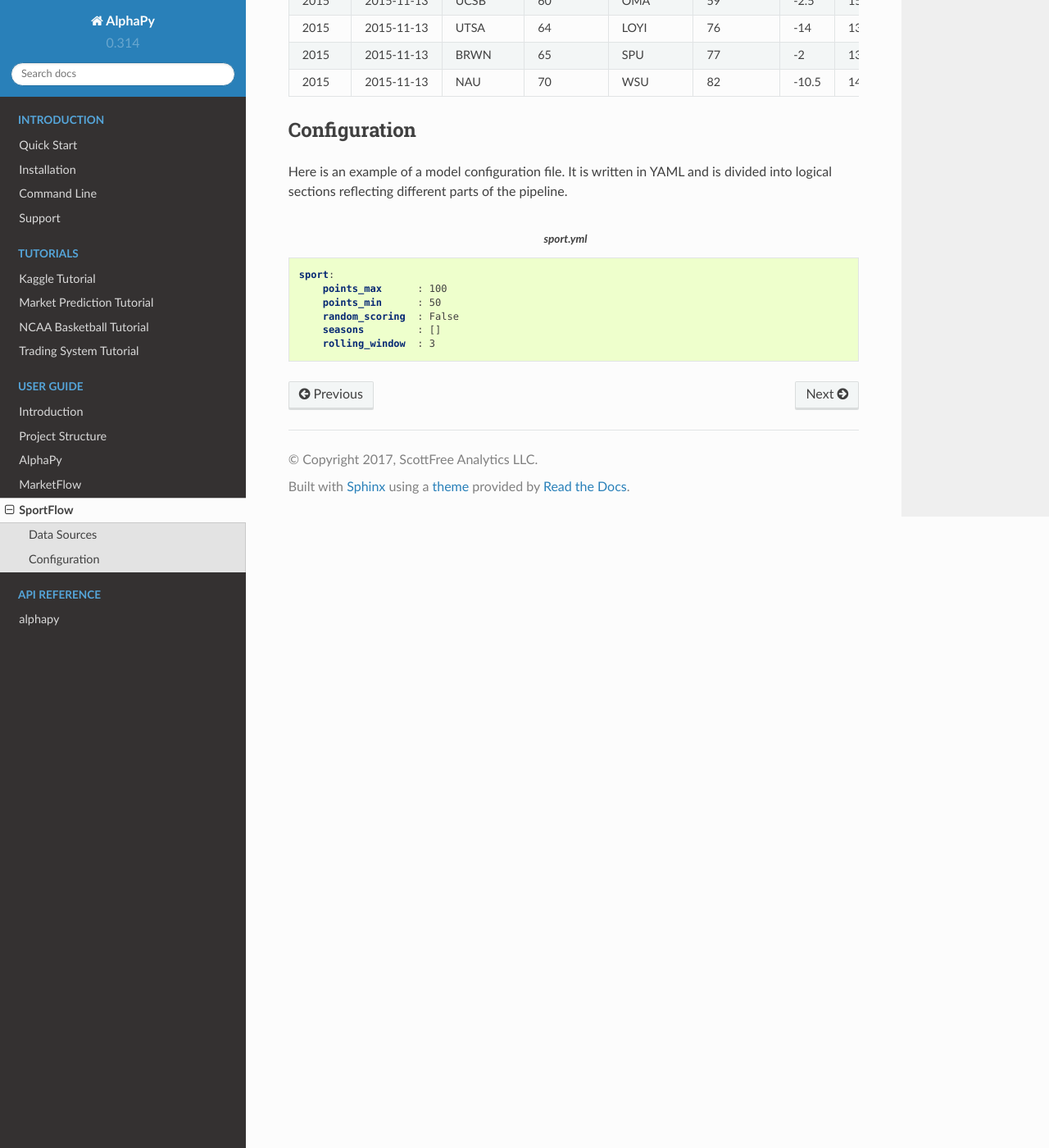
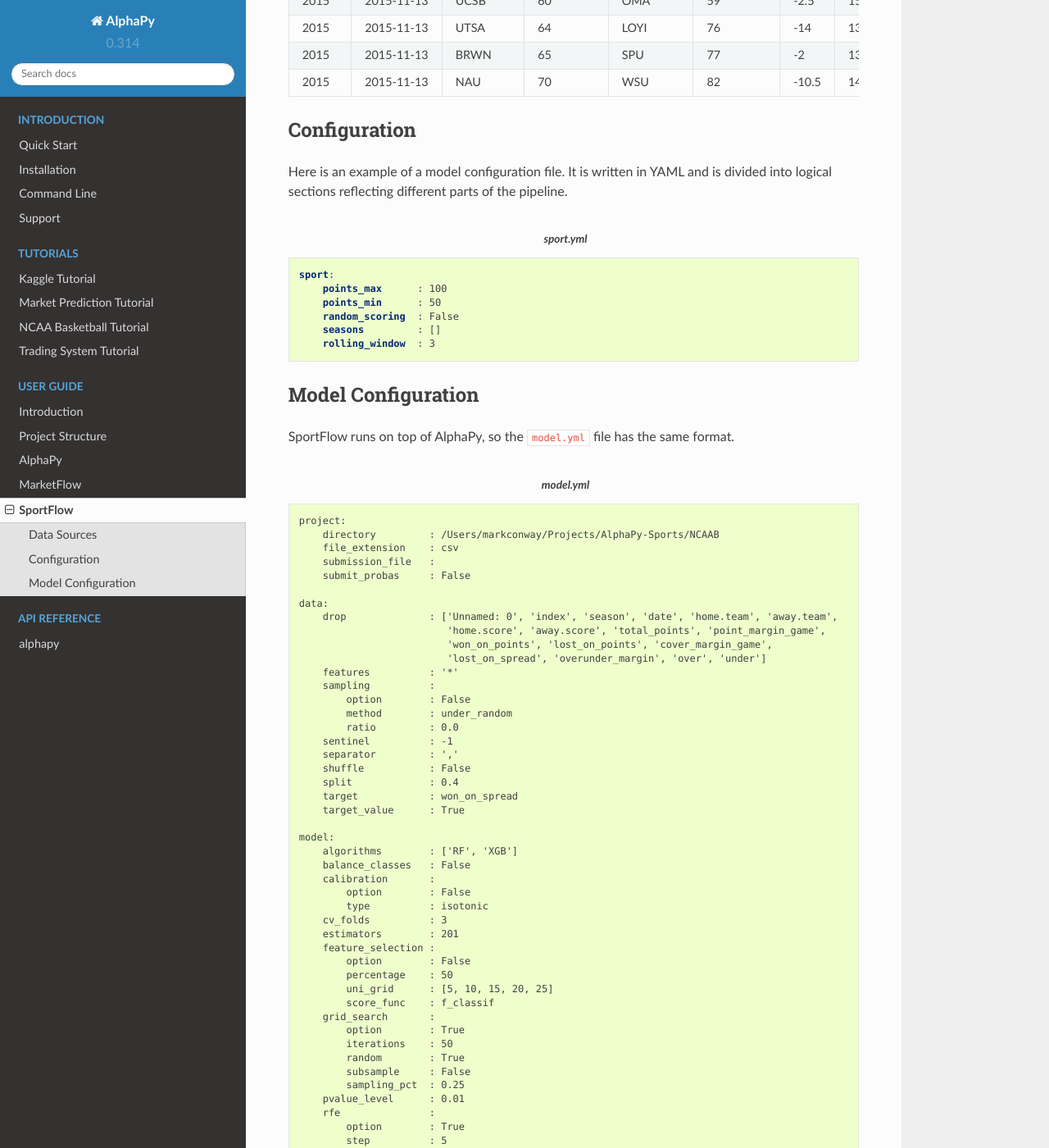
Before and after one commit to ScottfreeLLC/AlphaPy, a Sphinx documentation site: the page built from docs/user_guide/sport_flow.rst, in a window 1280 px wide and 1400 px high, scrolled down 1935 px. Shown: the whole window at 82% size. Built offline with Sphinx 7.4.7 and the Read the Docs theme 2.0.0, drawn with Linux system fonts in a browser that asks for light colours; some of the changed text lies outside the part shown.

Commit message:
MarketFlow and SportFlow docs
MarketFlow and SportFlow docs

```diff
--- a/docs/user_guide/market_flow.rst
+++ b/docs/user_guide/market_flow.rst
@@ -6,8 +6,8 @@ models for making market predictions. The platform gets stock price
 data from Yahoo Finance (end-of-day) and Google Finance (intraday),
 transforming the data into canonical form for training and testing.
 MarketFlow is powerful because you can easily apply new features
-to groups of stocks simultaneously using our *Feature Definition
-Language* (FDL). All of the dataframes are aggregated and split
+to groups of stocks simultaneously using our *Variable Definition
+Language* (VDL). All of the dataframes are aggregated and split
 into training and testing files for input into *AlphaPy*.
 
 .. image:: market_pipeline.png
@@ -111,7 +111,7 @@ of the market.yml file and run ``mflow``.
 Variables and Aliases
 ---------------------
 
-Because market analysis has a wide array of technical indicators,
+Because market analysis encompasses a wide array of technical indicators,
 you can define features using the *Variable Definition Language* (VDL).
 
 
--- a/docs/user_guide/sport_flow.rst
+++ b/docs/user_guide/sport_flow.rst
@@ -33,3 +33,14 @@ pipeline.
 .. literalinclude:: sport.yml
    :language: yaml
    :caption: **sport.yml**
+
+
+Model Configuration
+-------------------
+
+SportFlow runs on top of AlphaPy, so the ``model.yml`` file has
+the same format.
+
+.. literalinclude:: sport_model.yml
+   :language: text
+   :caption: **model.yml**
--- /dev/null
+++ b/docs/user_guide/sport_model.yml
@@ -0,0 +1,113 @@
+project:
+    directory         : /Users/markconway/Projects/AlphaPy-Sports/NCAAB
+    file_extension    : csv
+    submission_file   :
+    submit_probas     : False
+
+data:
+    drop              : ['Unnamed: 0', 'index', 'season', 'date', 'home.team', 'away.team',
+                         'home.score', 'away.score', 'total_points', 'point_margin_game',
+                         'won_on_points', 'lost_on_points', 'cover_margin_game',
+                         'lost_on_spread', 'overunder_margin', 'over', 'under']
+    features          : '*'
+    sampling          :
+        option        : False
+        method        : under_random
+        ratio         : 0.0
+    sentinel          : -1
+    separator         : ','
+    shuffle           : False
+    split             : 0.4
+    target            : won_on_spread
+    target_value      : True
+
+model:
+    algorithms        : ['RF', 'XGB']
+    balance_classes   : False
+    calibration       :
+        option        : False
+        type          : isotonic
+    cv_folds          : 3
+    estimators        : 201
+    feature_selection :
+        option        : False
+        percentage    : 50
+        uni_grid      : [5, 10, 15, 20, 25]
+        score_func    : f_classif
+    grid_search       :
+        option        : True
+        iterations    : 50
+        random        : True
+        subsample     : False
+        sampling_pct  : 0.25
+    pvalue_level      : 0.01
+    rfe               :
+        option        : True
+        step          : 5
+    scoring_function  : 'roc_auc'
+    type              : classification
+
+features:
+    clustering        :
+        option        : False
+        increment     : 3
+        maximum       : 30
+        minimum       : 3
+    counts            :
+        option        : False
+    encoding          :
+        rounding      : 3
+        type          : factorize
+    factors           : ['line', 'delta.wins', 'delta.losses', 'delta.ties',
+                         'delta.point_win_streak', 'delta.point_loss_streak',
+                         'delta.cover_win_streak', 'delta.cover_loss_streak',
+                         'delta.over_streak', 'delta.under_streak']
+    interactions      :
+        option        : True
+        poly_degree   : 2
+        sampling_pct  : 5
+    isomap            :
+        option        : False
+        components    : 2
+        neighbors     : 5
+    logtransform      :
+        option        : False
+    numpy             :
+        option        : False
+    pca               :
+        option        : False
+        increment     : 3
+        maximum       : 15
+        minimum       : 3
+        whiten        : False
+    scaling           :
+        option        : True
+        type          : standard
+    scipy             :
+        option        : False
+    text              :
+        ngrams        : 1
+        vectorize     : False
+    tsne              :
+        option        : False
+        components    : 2
+        learning_rate : 1000.0
+        perplexity    : 30.0
+    variance          :
+        option        : True
+        threshold     : 0.1
+
+pipeline:
+    number_jobs       : -1
+    seed              : 13201
+    verbosity         : 0
+
+plots:
+    calibration       : True
+    confusion_matrix  : True
+    importances       : True
+    learning_curve    : True
+    roc_curve         : True
+
+xgboost:
+    stopping_rounds   : 30
```
Also changed, not shown: README.rst (+11 -14 lines).
